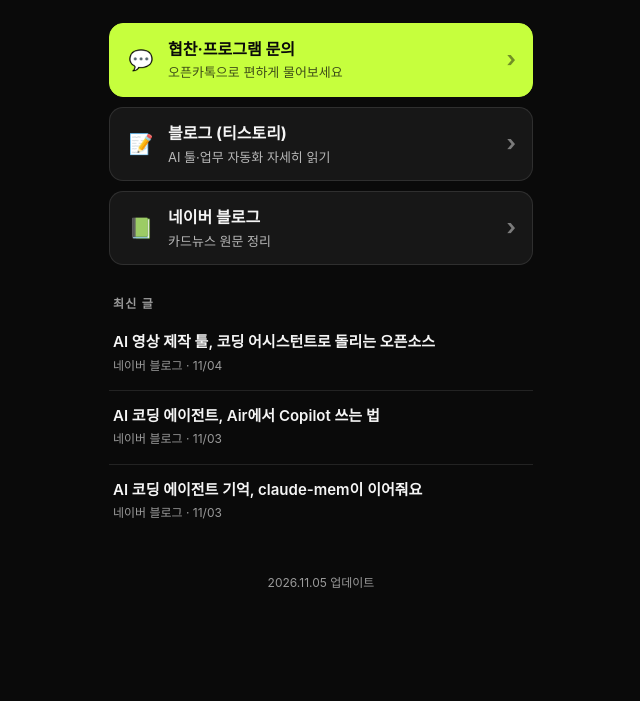
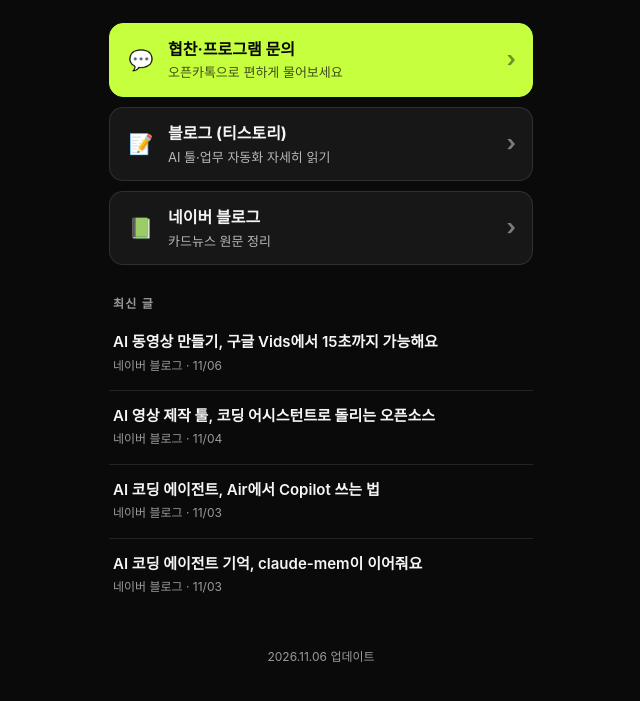
Before and after one commit to Minhyeok-Create/autochannel-assets, a plain HTML site: page docs/links/index.html in a window 1280 px wide. Shown: the part 243-944 px from the top of the page, without its empty margins (319-959 px from the left). Before the commit the page ends 886 px from the top, so only its background shows below. Drawn offline with Linux system fonts and the light colour scheme.

Commit message:
link page: update

```diff
--- a/docs/links/index.html
+++ b/docs/links/index.html
@@ -53,8 +53,9 @@ a:focus-visible{outline:2px solid var(--acc);outline-offset:3px}
 <a class="btn" href="https://blog.naver.com/kaltoelab" rel="noopener"><span class="ic" aria-hidden="true">📗</span><span class="t">네이버 블로그<span class="s">카드뉴스 원문 정리</span></span><span class="ar" aria-hidden="true">›</span></a>
 </nav>
 
-<h2>최신 글</h2><div class="posts"><a class="post" href="https://blog.naver.com/kaltoelab/224465513058?fromRss=true&amp;trackingCode=rss" rel="noopener"><b>AI 영상 제작 툴, 코딩 어시스턴트로 돌리는 오픈소스</b><span>네이버 블로그 · 11/04</span></a>
+<h2>최신 글</h2><div class="posts"><a class="post" href="https://blog.naver.com/kaltoelab/224466802399?fromRss=true&amp;trackingCode=rss" rel="noopener"><b>AI 동영상 만들기, 구글 Vids에서 15초까지 가능해요</b><span>네이버 블로그 · 11/06</span></a>
+<a class="post" href="https://blog.naver.com/kaltoelab/224465513058?fromRss=true&amp;trackingCode=rss" rel="noopener"><b>AI 영상 제작 툴, 코딩 어시스턴트로 돌리는 오픈소스</b><span>네이버 블로그 · 11/04</span></a>
 <a class="post" href="https://blog.naver.com/kaltoelab/224464293308?fromRss=true&amp;trackingCode=rss" rel="noopener"><b>AI 코딩 에이전트, Air에서 Copilot 쓰는 법</b><span>네이버 블로그 · 11/03</span></a>
 <a class="post" href="https://blog.naver.com/kaltoelab/224463354780?fromRss=true&amp;trackingCode=rss" rel="noopener"><b>AI 코딩 에이전트 기억, claude-mem이 이어줘요</b><span>네이버 블로그 · 11/03</span></a></div>
-<footer><p>2026.11.05 업데이트</p></footer>
+<footer><p>2026.11.06 업데이트</p></footer>
 </main></body></html>
```
